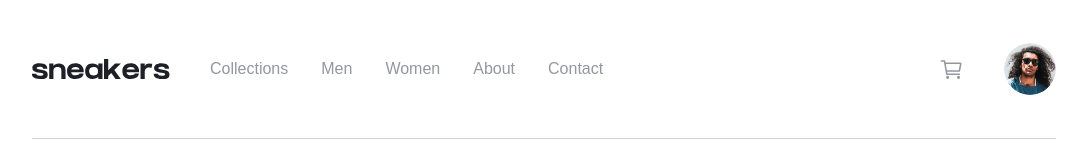
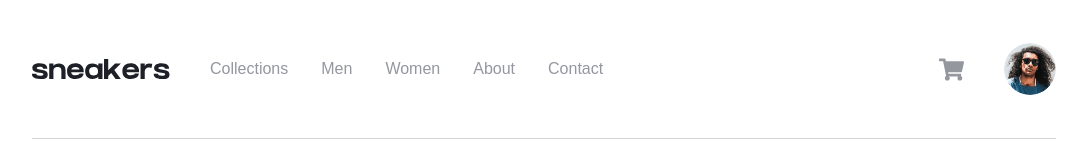
Before and after one commit to Abdulmajeedkutaibani/Product-page, a React (Create React App) app in the folder product-page/: page / in a window 1280 px wide. Shown: the top 160 px of the page, without its empty margins (96-1183 px from the left). Built offline with nearby package versions, Linux system fonts and the light colour scheme.

Commit message:
Update Header.js

```diff
--- a/product-page/src/Components/Header.js
+++ b/product-page/src/Components/Header.js
@@ -12,7 +12,7 @@ import {
   CartCount,
   Cart,
 } from './Style/Header.style';
-import { IoCartOutline } from 'react-icons/io5';
+import { FaShoppingCart } from 'react-icons/fa';
 import { FaTrashAlt } from 'react-icons/fa';
 import { Button } from './Style/Product.styled';
 import { BackgroundStyled } from './Style/Background.styled';
@@ -54,7 +54,7 @@ const Header = () => {
       </Nav>
       <Flex>
         <Flex className='cartComponent'>
-          <IoCartOutline
+          <FaShoppingCart
             className='header-cart-icon'
             onClick={() => {
               dispatch(openCart());
```
